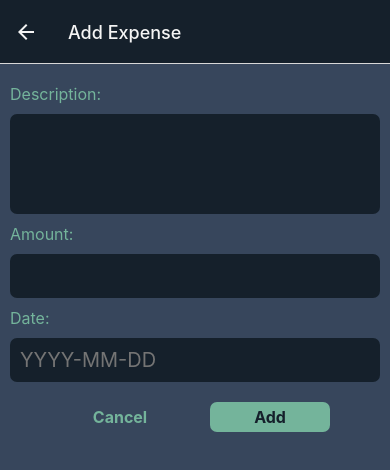
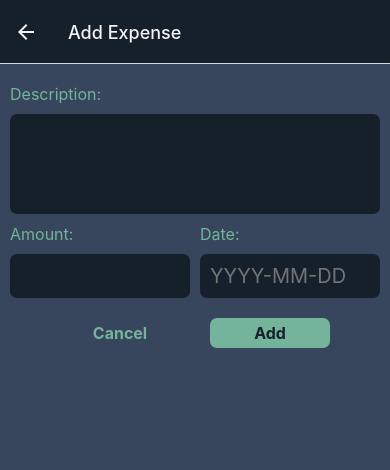
Before and after one commit to oliwierPosiakow/SpendWise, a React Native app: screen /ManageScreen in a window 390 px wide. Shown: the top 470 px of the page. Built offline with nearby package versions, Linux system fonts and the light colour scheme.

Commit message:
Implemented form to enter data

```diff
--- a/components/Expenses/ExpenseForm.jsx
+++ b/components/Expenses/ExpenseForm.jsx
@@ -1,33 +1,82 @@
 import React from 'react';
-import {View} from "react-native";
+import {View, Text, StyleSheet} from "react-native";
 import Input from "./Input";
 import {COLORS} from "../../constants/COLORS";
 import {tr} from "date-fns/locale";
+import {useState} from "react";
+import Button from "../../UI/Button";
 
-function ExpenseForm() {
+function ExpenseForm({onCancel, onSubmit, submitButtonLabel}) {
+    const [formData, setFormData] = useState({
+        amount: '',
+        date: '',
+        desc: '',
+    })
 
-    function amountChangedHandler(){
+    function inputChangedHandler(inputId,enteredAmount){
+        setFormData((prevState) => {
+            return {...prevState, [inputId]: enteredAmount}
+        })
+    }
 
+    function submitHandler(){
+        const expenseData = {
+            amount: +formData.amount.replace(',','.'),
+            date: new Date(formData.date).toDateString(),
+            desc: formData.desc
+        }
+        onSubmit(expenseData)
     }
 
     return (
         <View>
             <Input labelText={'Description:'} inputConfig={{
                 multiline: true,
-                onChangeText: () => {}
+                onChangeText: inputChangedHandler.bind(this, 'desc'),
+                value: formData.desc
             }}/>
-            <Input labelText={'Amount:'} inputConfig={{
+            <View style={styles.dateAmountWrapper}>
+                <Input style={styles.input} labelText={'Amount:'} inputConfig={{
                     keyboardType: 'decimal-pad',
-                onChangeText: amountChangedHandler,
+                    onChangeText: inputChangedHandler.bind(this, 'amount'),
+                    value: formData.amount
                 }}/>
-            <Input labelText={'Date:'} inputConfig={{
+                <Input style={styles.input} labelText={'Date:'} inputConfig={{
                     placeholder: 'YYYY-MM-DD',
                     placeholderTextColor: '#747474',
                     maxLength: 10,
-                onChangeText: () => {}
+                    onChangeText: inputChangedHandler.bind(this, 'date'),
+                    value: formData.date
                 }}/>
+            </View>
+            <View style={styles.buttonWrapper}>
+                <Button mode={'flat'} onPress={onCancel} style={styles.btn}>Cancel</Button>
+                <Button onPress={submitHandler} style={styles.btn}>{submitButtonLabel}</Button>
+            </View>
         </View>
     );
 }
 
 export default ExpenseForm;
+
+const styles = StyleSheet.create({
+    dateAmountWrapper:{
+        flexDirection: "row",
+        justifyContent: "space-between",
+        gap: 10,
+    },
+    input:{
+        flex:1,
+    },
+    buttonWrapper:{
+        alignItems: "center",
+        flexDirection: "row",
+        justifyContent: "center",
+        marginVertical: 20,
+        gap: 10,
+    },
+    btn:{
+        width: 120,
+        marginHorizontal: 10,
+    }
+})
--- a/components/Expenses/Input.jsx
+++ b/components/Expenses/Input.jsx
@@ -2,10 +2,10 @@ import React from 'react';
 import {View, Text, TextInput, StyleSheet} from "react-native";
 import {COLORS} from "../../constants/COLORS";
 
-function Input({labelText, inputConfig}) {
+function Input({labelText, inputConfig, style}) {
     const isMultiline = inputConfig.multiline ? true : ''
     return (
-        <View style={styles.inputWrapper}>
+        <View style={[styles.inputWrapper, style]}>
             <Text style={styles.label}>{labelText}</Text>
             <TextInput style={[styles.input, isMultiline ? styles.inputMultiline : '']} {...inputConfig}/>
         </View>
--- a/package.json
+++ b/package.json
@@ -18,10 +18,12 @@
     "expo-status-bar": "~1.4.4",
     "react": "18.2.0",
     "react-native": "0.71.8",
+    "react-native-date-picker": "^4.2.13",
     "react-native-safe-area-context": "4.5.0",
     "react-native-screens": "~3.20.0",
     "react-redux": "^8.1.1",
-    "uuid": "^9.0.0"
+    "uuid": "^9.0.0",
+    "@react-native-community/datetimepicker": "6.7.3"
   },
   "devDependencies": {
     "@babel/core": "^7.20.0"
--- a/redux/expenses.js
+++ b/redux/expenses.js
@@ -13,7 +13,7 @@ const expensesSlice = createSlice({
                 id: Math.floor((Math.random() * 1000) + 1) + state.expenses.length,
                 amount: action.payload.expenseData.amount,
                 desc: action.payload.expenseData.desc,
-                date: new Date().toDateString()
+                date: action.payload.expenseData.date
             })
         },
         //removing given object by id from an array
--- a/screens/ManageScreen.jsx
+++ b/screens/ManageScreen.jsx
@@ -24,24 +24,17 @@ function ManageScreen({route, navigation}) {
         dispatch(removeExpense({id: expenseId}))
         navigation.goBack()
     }
-    function addExpenseHandler(){
+    function addExpenseHandler(expenseData){
         if(!isEditing){
             dispatch(addExpense({
-                expenseData:{
-                    desc: 'Test!!!',
-                    amount: 29.99,
-                }}
-            ))
+                expenseData: {...expenseData}
+            }))
         }
         else{
             dispatch(updateExpense({
                 id: expenseId,
-                expenseData:{
-                    desc: 'Test Update',
-                    amount: 19.99,
-                    date: new Date('2023-07-06').toDateString()
-            }}
-            ))
+                expenseData: {...expenseData}
+            }))
         }
         navigation.goBack()
     }
@@ -51,11 +44,7 @@ function ManageScreen({route, navigation}) {
 
     return (
         <View style={styles.manageContainer}>
-            <ExpenseForm/>
-            <View style={styles.buttonWrapper}>
-                <Button mode={'flat'} onPress={cancelHandler} style={styles.btn}>Cancel</Button>
-                <Button onPress={addExpenseHandler} style={styles.btn}>{isEditing ? 'Update' : 'Add'}</Button>
-            </View>
+            <ExpenseForm onSubmit={addExpenseHandler} onCancel={cancelHandler} submitButtonLabel={isEditing? 'Update' : 'Add'}/>
             {isEditing && (
                 <View style={styles.deleteBtn}>
                     <IconButton name={'trash'} color={COLORS.accent2} size={30} onPress={deleteExpense}/>
@@ -79,15 +68,4 @@ const styles = StyleSheet.create({
         borderTopWidth: 5,
         alignItems: "center"
     },
-    buttonWrapper:{
-        alignItems: "center",
-        flexDirection: "row",
-        justifyContent: "center",
-        marginVertical: 20,
-        gap: 10,
-    },
-    btn:{
-        width: 120,
-        marginHorizontal: 10,
-    }
 })
```
Also changed, not shown: 1 other file (tests, documents, lock files or other folders). Lines whose indentation alone changed are shown as unchanged.
